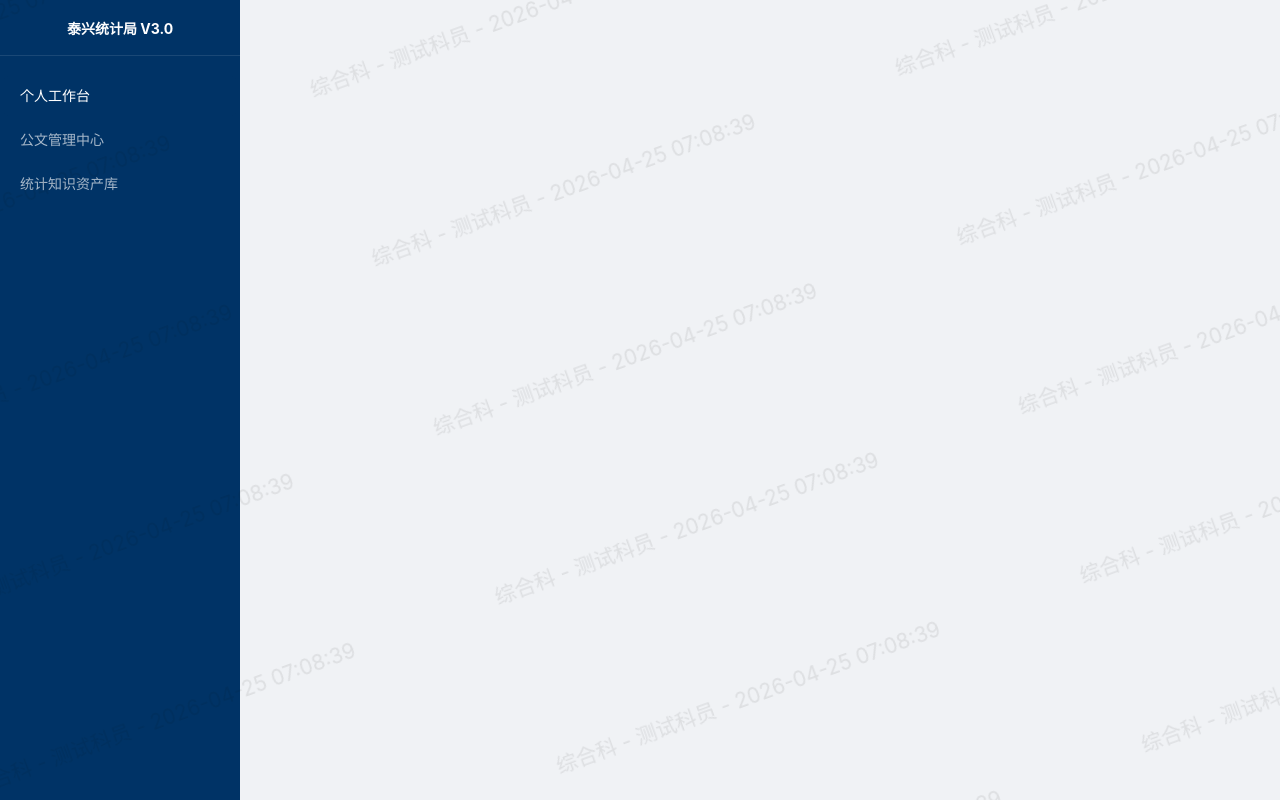
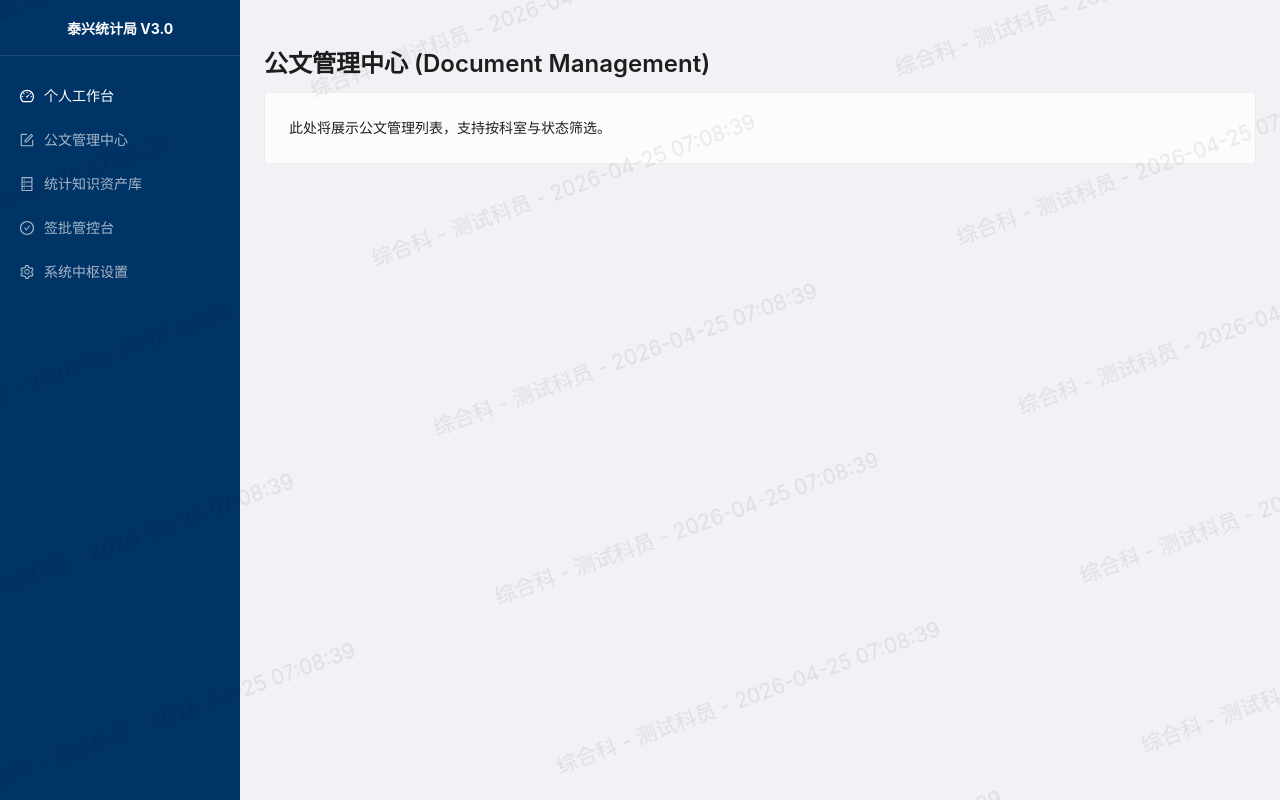
Before and after one commit to jstxzpf/newgwsh, a React (Vite) app in the folder frontend/: page /documents in a window 1280 px wide. Built offline with nearby package versions, Linux system fonts and the light colour scheme.

Commit message:
feat(frontend): complete routing topology with page skeletons

```diff
--- a/frontend/src/App.tsx
+++ b/frontend/src/App.tsx
@@ -1,11 +1,21 @@
 import React from 'react';
 import { BrowserRouter as Router, Routes, Route, Link, Navigate } from 'react-router-dom';
 import { ConfigProvider, Layout, Menu } from 'antd';
+import {
+  DashboardOutlined,
+  FormOutlined,
+  DatabaseOutlined,
+  CheckCircleOutlined,
+  SettingOutlined
+} from '@ant-design/icons';
 import { taixingTheme } from './theme/themeConfig';
 import { AntiLeakWatermark } from './components/Security/AntiLeakWatermark';
 import { Workspace } from './pages/Workspace';
 import { KnowledgeBase } from './pages/KnowledgeBase';
 import { Dashboard } from './pages/Dashboard';
+import { Approvals } from './pages/Approvals';
+import { Settings } from './pages/Settings';
+import { Documents } from './pages/Documents';
 import { useAuthStore } from './store/useAuthStore';
 import './styles/global.css';
 
@@ -24,9 +34,21 @@
               泰兴统计局 V3.0
             </div>
             <Menu theme="dark" mode="vertical" defaultSelectedKeys={['dashboard']} style={{ background: '#003366', border: 'none', marginTop: '16px' }}>
-              <Menu.Item key="dashboard"><Link to="/dashboard">个人工作台</Link></Menu.Item>
-              <Menu.Item key="workspace"><Link to="/">公文管理中心</Link></Menu.Item>
-              <Menu.Item key="kb"><Link to="/knowledge">统计知识资产库</Link></Menu.Item>
+              <Menu.Item key="dashboard" icon={<DashboardOutlined />}>
+                <Link to="/dashboard">个人工作台</Link>
+              </Menu.Item>
+              <Menu.Item key="docs" icon={<FormOutlined />}>
+                <Link to="/documents">公文管理中心</Link>
+              </Menu.Item>
+              <Menu.Item key="kb" icon={<DatabaseOutlined />}>
+                <Link to="/knowledge">统计知识资产库</Link>
+              </Menu.Item>
+              <Menu.Item key="approvals" icon={<CheckCircleOutlined />}>
+                <Link to="/approvals">签批管控台</Link>
+              </Menu.Item>
+              <Menu.Item key="settings" icon={<SettingOutlined />}>
+                <Link to="/settings">系统中枢设置</Link>
+              </Menu.Item>
             </Menu>
           </Sider>
           <Layout>
@@ -34,7 +56,10 @@
               <Route path="/" element={<Navigate to="/dashboard" replace />} />
               <Route path="/dashboard" element={<Dashboard />} />
               <Route path="/workspace/:doc_id" element={<Workspace />} />
+              <Route path="/documents" element={<Documents />} />
               <Route path="/knowledge" element={<KnowledgeBase />} />
+              <Route path="/approvals" element={<Approvals />} />
+              <Route path="/settings" element={<Settings />} />
             </Routes>
           </Layout>
         </Layout>
--- /dev/null
+++ b/frontend/src/pages/Approvals.tsx
@@ -0,0 +1,8 @@
+import React from 'react';
+import { Layout, Typography, Card } from 'antd';
+export const Approvals: React.FC = () => (
+  <Layout style={{ padding: 24, background: '#f0f2f5', minHeight: '100%' }}>
+    <Typography.Title level={3}>科长签批管控台 (Approval Board)</Typography.Title>
+    <Card>此处将展示待审核公文列表及 SIP 存证预览。</Card>
+  </Layout>
+);
--- /dev/null
+++ b/frontend/src/pages/Documents.tsx
@@ -0,0 +1,8 @@
+import React from 'react';
+import { Layout, Typography, Card } from 'antd';
+export const Documents: React.FC = () => (
+  <Layout style={{ padding: 24, background: '#f0f2f5', minHeight: '100%' }}>
+    <Typography.Title level={3}>公文管理中心 (Document Management)</Typography.Title>
+    <Card>此处将展示公文管理列表，支持按科室与状态筛选。</Card>
+  </Layout>
+);
--- /dev/null
+++ b/frontend/src/pages/Settings.tsx
@@ -0,0 +1,8 @@
+import React from 'react';
+import { Layout, Typography, Card } from 'antd';
+export const Settings: React.FC = () => (
+  <Layout style={{ padding: 24, background: '#f0f2f5', minHeight: '100%' }}>
+    <Typography.Title level={3}>系统中枢设置台 (System Settings)</Typography.Title>
+    <Card>此处将展示用户矩阵管理、安全审计溯源及 Redis 锁监控大盘。</Card>
+  </Layout>
+);
```
